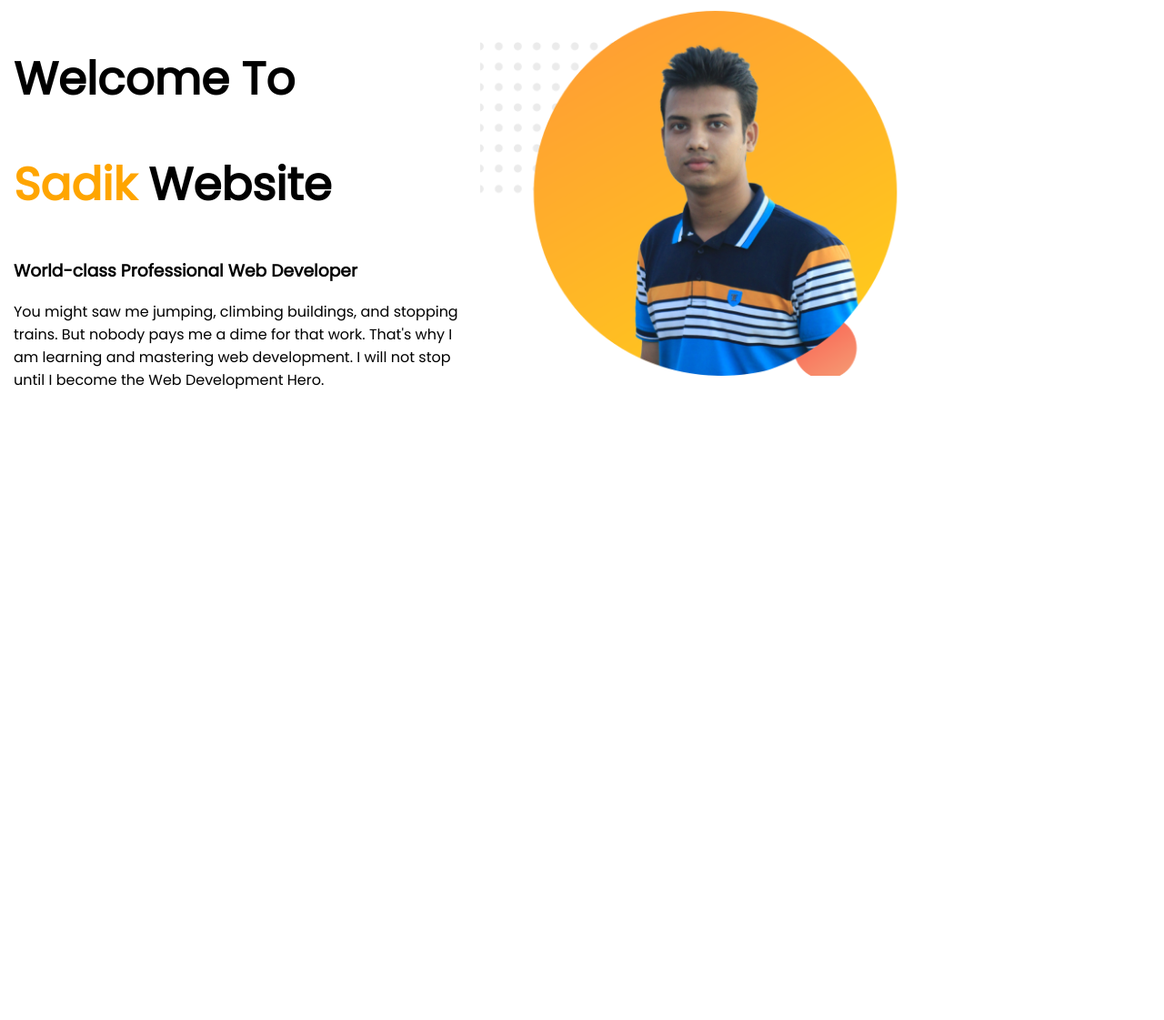
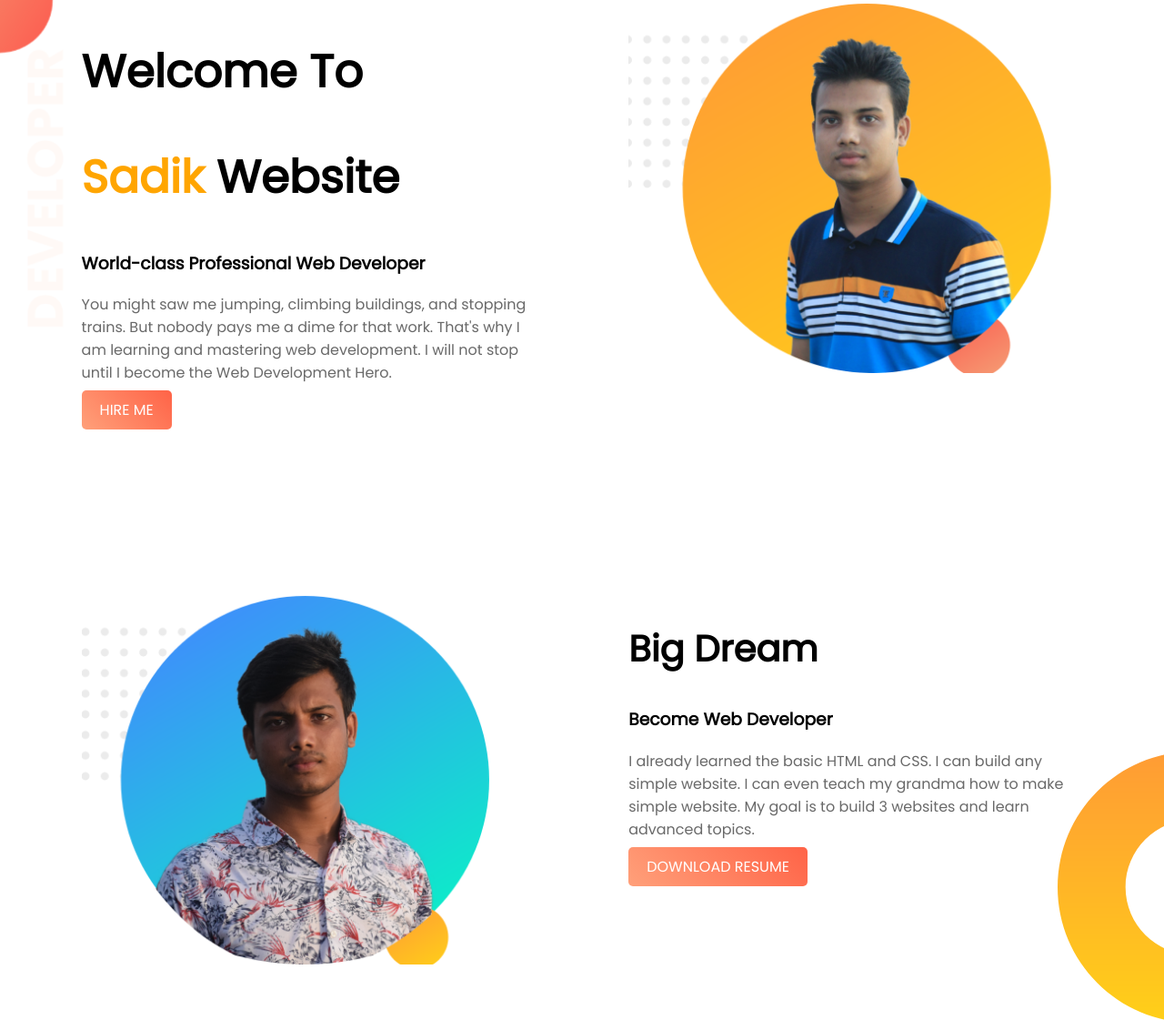
Before and after one commit to iamsadik/web-portfolio, a plain HTML site: page index.html in a window 1280 px wide. Shown: the whole page at 91% size. Before the commit the page ends 800 px from the top, so only its background shows below. Drawn offline with Linux system fonts and the light colour scheme.

Commit message:
top and dream area complete

```diff
--- a/index.html
+++ b/index.html
@@ -9,16 +9,29 @@
     <link rel="stylesheet" href="style.css">
 </head>
 <body>
-<section>
+<section class="top-banner">
     <div class="half-width">
         <h1>Welcome To</h1>
         <h1><span class="name-hilight">Sadik</span> Website</h1>
         <h3>World-class Professional Web Developer</h3>
         <p>You might saw me jumping, climbing buildings, and stopping trains. But nobody pays me a dime for that work. That's why I am learning and mastering web development. I will not stop until I become the Web Development Hero.</p>
+        <a class="link-button" target="_blank" href="https://www.linkedin.com/in/sadik-rahman-32a33b1a1/">Hire Me</a>
     </div>
     <div class="half-width">
         <img src="images/sadikf.png" alt="">
+    </div>
+</section>
+<section class="dream-area">
+    <div class="half-width">
+        <img src="images/sadikdb.png" alt="">
+    </div>
+    <div class="half-width">
+        <h2>Big Dream</h2>
+        <h3>Become Web Developer</h3>
+        <p>I already learned the basic HTML and CSS. I can build any simple website. I can even teach my grandma how to make simple website. My goal is to build 3 websites and learn advanced topics.
 
+        </p>
+        <a class="link-button" target="_blank" href="https://www.linkedin.com/in/sadik-rahman-32a33b1a1/">Download Resume</a>
     </div>
 </section>
 </body>
--- a/style.css
+++ b/style.css
@@ -1,10 +1,19 @@
 body{
     font-family: 'Poppins', sans-serif;
+    margin: 0;
 }
 
 
 h1{
     font-size: 50px;
+}
+
+h2{
+    font-size: 40px;
+}
+
+p{
+    color: dimgray;
 }
 
 .name-hilight{
@@ -14,10 +23,36 @@ h1{
 .half-width{
     width: 40%;
     float: left;
-    margin-left: 5px;
-    padding-left: 2px;
+    margin-left: 5%;
+    padding-left: 2%;
 }
 
 .half-width img{
     width: 100%;
 }
+
+.top-banner{
+    background-image: url("images/top-banner.png");
+    background-repeat: no-repeat;
+}
+section{
+    height: 500px;
+    padding-bottom: 150px;
+}
+
+.link-button{
+    text-decoration: none;
+    background-image: linear-gradient(45deg, lightsalmon, tomato);
+    padding: 10px 20px;
+    border-radius: 5px;
+    color: white;
+    font-weight: 700px;
+    text-transform: uppercase;
+
+}
+
+.dream-area{
+    background-image: url("images/dream-bg.png");
+    background-repeat: no-repeat;
+    background-position: right;
+}
```
Also changed, not shown: images/sadikdb.png (added).
